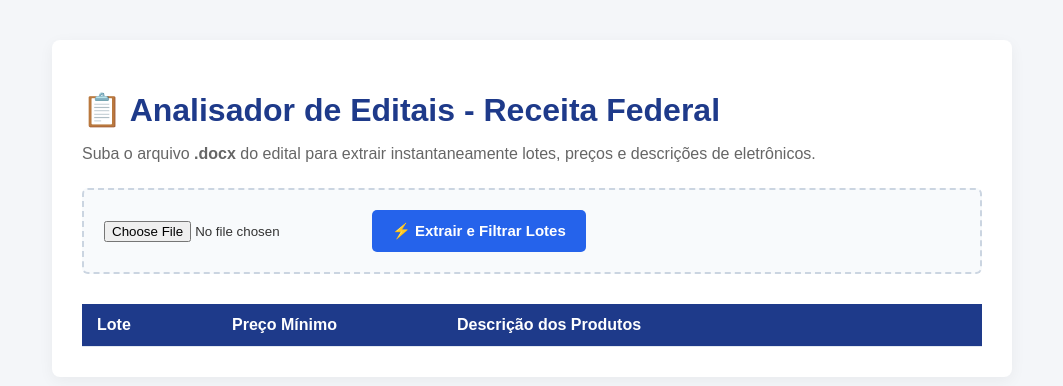
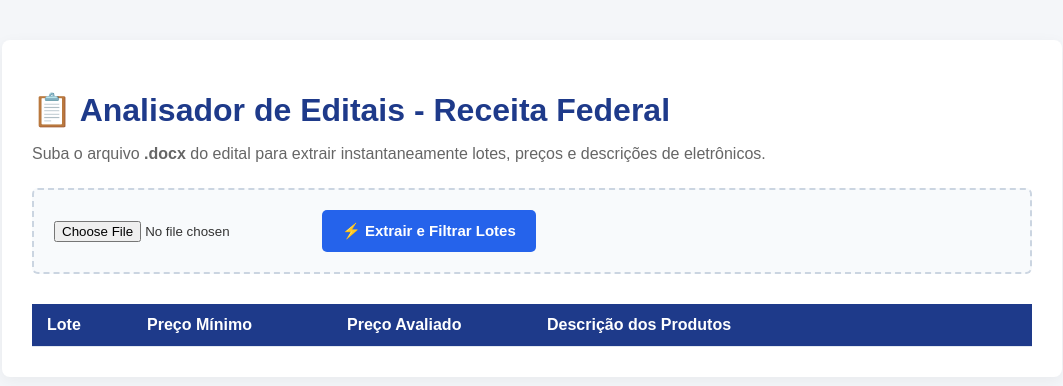
Before and after one commit to guigox22/leilao_projeto, a Flask app: page / in a window 1280 px wide. Shown: the top 386 px of the page, without its empty margins (108-1171 px from the left). Run offline with Flask 3, Linux system fonts and the light colour scheme; lists and menus that the app fills with data are empty.

Commit message:
Fix: sincronizacao completa entre python e html

```diff
--- a/app.py
+++ b/app.py
@@ -22,12 +22,12 @@ def upload_file():
         doc = Document(file)
         linhas_texto = []
 
-        # 1. Extrai parágrafos estruturados
+        # 1. Extrai parágrafos normais
         for paragrafo in doc.paragraphs:
             if paragrafo.text.strip():
                 linhas_texto.append(paragrafo.text)
 
-        # 2. Extrai tabelas mantendo o alinhamento da linha
+        # 2. Extrai tabelas mantendo o texto corrido por linha
         for tabela in doc.tables:
             for linha in tabela.rows:
                 texto_linha = " ".join(c.text.strip() for c in linha.cells if c.text.strip())
@@ -36,7 +36,7 @@ def upload_file():
 
         texto_completo = "\n".join(linhas_texto)
 
-        # 3. Divide o edital pelos Lotes (Garante todas as escritas de 'Lote N°:')
+        # 3. Quebra por Lotes
         padrao_divisao = r'(?=Lote\s*(?:N[°º\.o]*)?\s*:?\s*\d+)'
         blocos_lotes = re.split(padrao_divisao, texto_completo, flags=re.IGNORECASE)
 
@@ -46,46 +46,41 @@ def upload_file():
             if not bloco.strip() or "lote" not in bloco.lower():
                 continue
 
-            # Captura o número do Lote
-            match_lote = re.search(r'Lote\s*(?:N[°º\.o]*)?\s*:?\s*(\d+|S/N)', bloco, re.IGNORECASE)
+            # Captura número do Lote
+            match_lote = re.search(r'Lote\s*(?:N[°º\.o]*)?\s*:?\s*(\d+)', bloco, re.IGNORECASE)
             num_lote = match_lote.group(1) if match_lote else "S/N"
 
-            # Padrão para achar qualquer valor monetário (ex: 480,00 ou 1.950,00)
+            # Captura todos os valores em formato de moeda (ex: 480,00 ou 1.950,00)
             padrao_moeda = r'\d{1,3}(?:\.\d{3})*,\d{2}'
             todos_valores = re.findall(padrao_moeda, bloco)
 
             preco_minimo = "Não encontrado"
             preco_avaliado = "Não encontrado"
+            valor_av_bruto = None
 
-            # --- 1. CAPTURA DO PREÇO AVALIADO ---
-            # O Valor Avaliado sempre vem logo após a palavra 'Avaliado em'
+            # --- CAPTURA PREÇO AVALIADO ---
             match_av = re.search(r'Avaliado[\s\S]{0,30}?(\d{1,3}(?:\.\d{3})*,\d{2})', bloco, re.IGNORECASE)
             if match_av:
-                preco_avaliado = f"R$ {match_av.group(1)}"
                 valor_av_bruto = match_av.group(1)
-            else:
-                valor_av_bruto = None
+                preco_avaliado = f"R$ {valor_av_bruto}"
 
-            # --- 2. CAPTURA DO PREÇO MÍNIMO (ESTRATÉGIA DUPLA) ---
-            # Tentativa A: O preço mínimo está logo após a palavra 'Mínimo'
+            # --- CAPTURA PREÇO MÍNIMO ---
+            # Se a palavra Mínimo tiver o valor grudado (como no Lote 2)
             match_min_direto = re.search(r'Mínimo[\s\S]{0,15}?(\d{1,3}(?:\.\d{3})*,\d{2})', bloco, re.IGNORECASE)
-
             if match_min_direto:
                 preco_minimo = f"R$ {match_min_direto.group(1)}"
             elif todos_valores:
-                # Tentativa B (Para o Lote 1): O preço mínimo foi jogado para o fim do bloco.
-                # Pegamos o último valor monetário do bloco, desde que não seja igual ao valor avaliado.
+                # Se o valor foi jogado pro fim da linha (como no Lote 1)
                 valores_filtrados = [v for v in todos_valores if v != valor_av_bruto]
                 if valores_filtrados:
                     preco_minimo = f"R$ {valores_filtrados[-1]}"
 
-            # --- 3. LIMPEZA DA DESCRIÇÃO ---
+            # --- LIMPEZA DA DESCRIÇÃO ---
             desc = re.sub(r'Lote\s*(?:N[°º\.o]*)?\s*:?\s*\d+', '', bloco, flags=re.IGNORECASE)
             desc = re.sub(r'Preço Mínimo\(R\$\):?', '', desc, flags=re.IGNORECASE)
             desc = re.sub(r'Avaliado em\(R\$\):?', '', desc, flags=re.IGNORECASE)
             desc = re.sub(r'Tipo de Lote:\s*[\w/ÁÉÍÓÚÂÊÎÔÛÃÕÇáéíóúâêîôûãõç]+', '', desc, flags=re.IGNORECASE)
 
-            # Remove os valores financeiros da descrição para deixá-lo limpo
             for v in todos_valores:
                 desc = desc.replace(v, '')
 
@@ -93,17 +88,15 @@ def upload_file():
             desc = re.sub(r'\s+', ' ', desc).strip(' ,;:-')
 
             if not desc or desc.lower() == 'un':
-                desc = "Ver detalhes no edital."
+                desc = "Ver edital completo."
 
+            # AGORA O PYTHON ENVIA ESSES 4 NOMES EXATOS:
             lotes_processados.append({
                 "lote": num_lote,
                 "preco_minimo": preco_minimo,
                 "preco_avaliado": preco_avaliado,
                 "descricao": desc
             })
-
-        if not lotes_processados:
-            return jsonify([{"lote": "Aviso", "preco_minimo": "-", "descricao": "Layout incompatível."}])
 
         return jsonify(lotes_processados)
 
--- a/templates/index.html
+++ b/templates/index.html
@@ -5,7 +5,7 @@
     <title>Analisador de Editais - Receita Federal</title>
     <style>
         body { font-family: Arial, sans-serif; margin: 40px; background-color: #f4f6f9; color: #333; }
-        .container { max-width: 900px; margin: auto; background: white; padding: 30px; border-radius: 8px; box-shadow: 0 4px 15px rgba(0,0,0,0.05); }
+        .container { max-width: 1000px; margin: auto; background: white; padding: 30px; border-radius: 8px; box-shadow: 0 4px 15px rgba(0,0,0,0.05); }
         h1 { color: #1e3a8a; margin-bottom: 10px; }
         p { color: #666; margin-bottom: 25px; }
         .upload-section { display: flex; gap: 15px; align-items: center; background: #f8fafc; padding: 20px; border: 2px dashed #cbd5e1; border-radius: 6px; margin-bottom: 30px; }
@@ -17,6 +17,7 @@
         tr:hover { background-color: #f8fafc; }
         .badge-lote { background: #e0f2fe; color: #0369a1; padding: 4px 8px; border-radius: 4px; font-weight: bold; }
         .preco-tag { color: #16a34a; font-weight: bold; font-size: 16px; }
+        .preco-avaliado { color: #64748b; font-size: 14px; }
     </style>
 </head>
 <body>
@@ -33,13 +34,14 @@
     <table id="resultado">
         <thead>
             <tr>
-                <th style="width: 15%;">Lote</th>
-                <th style="width: 25%;">Preço Mínimo</th>
-                <th style="width: 60%;">Descrição dos Produtos</th>
+                <th style="width: 10%;">Lote</th>
+                <th style="width: 20%;">Preço Mínimo</th>
+                <th style="width: 20%;">Preço Avaliado</th>
+                <th style="width: 50%;">Descrição dos Produtos</th>
             </tr>
         </thead>
         <tbody>
-            </tbody>
+        </tbody>
     </table>
 </div>
 
@@ -52,7 +54,7 @@
         }
 
         let tbody = document.querySelector("#resultado tbody");
-        tbody.innerHTML = "<tr><td colspan='3' style='text-align:center; color:#666;'>🔄 Processando edital e minerando os preços... Aguarde.</td></tr>";
+        tbody.innerHTML = "<tr><td colspan='4' style='text-align:center; color:#666;'>🔄 Processando edital e minerando os preços... Aguarde.</td></tr>";
 
         let formData = new FormData();
         formData.append("file", fileInput.files[0]);
@@ -63,25 +65,33 @@
 
             tbody.innerHTML = "";
 
-            if(data.erro) {
-                tbody.innerHTML = `<tr><td colspan='3' style='text-align:center; color:red;'>❌ Erro: ${data.erro}</td></tr>`;
+            if(data.error || data.erro) {
+                let msgErro = data.error || data.erro;
+                tbody.innerHTML = `<tr><td colspan='4' style='text-align:center; color:red;'>❌ Erro: ${msgErro}</td></tr>`;
                 return;
             }
 
-            if(data.length === 0) {
-                tbody.innerHTML = "<tr><td colspan='3' style='text-align:center; color:#666;'>Nenhum lote contendo eletrônicos de interesse foi encontrado.</td></tr>";
+            if(!Array.isArray(data) || data.length === 0) {
+                tbody.innerHTML = "<tr><td colspan='4' style='text-align:center; color:#666;'>Nenhum lote contendo eletrônicos de interesse foi encontrado.</td></tr>";
                 return;
             }
 
             data.forEach(item => {
+                // TRAVA ANTIBUG: Se o Python mandar como 'preco_minimo' ou 'preco', o JS aceita sem dar undefined!
+                let valorMinimo = item.preco_minimo || item.preco || "Não encontrado";
+                let valorAvaliado = item.preco_avaliado || "Não encontrado";
+                let numLote = item.lote || "S/N";
+                let descricaoLote = item.descricao || "Sem descrição disponível.";
+
                 tbody.innerHTML += `<tr>
-                    <td><span class="badge-lote">Lote ${item.lote}</span></td>
-                    <td><span class="preco-tag">${item.preco}</span></td>
-                    <td style="font-size: 14px; line-height: 1.4;">${item.descricao}</td>
+                    <td><span class="badge-lote">Lote ${numLote}</span></td>
+                    <td><span class="preco-tag">${valorMinimo}</span></td>
+                    <td><span class="preco-avaliado">${valorAvaliado}</span></td>
+                    <td style="font-size: 14px; line-height: 1.4;">${descricaoLote}</td>
                 </tr>`;
             });
         } catch (error) {
-            tbody.innerHTML = "<tr><td colspan='3' style='text-align:center; color:red;'>❌ Erro crítico de conexão com o servidor.</td></tr>";
+            tbody.innerHTML = "<tr><td colspan='4' style='text-align:center; color:red;'>❌ Erro crítico de conexão com o servidor.</td></tr>";
         }
     }
 </script>
```
